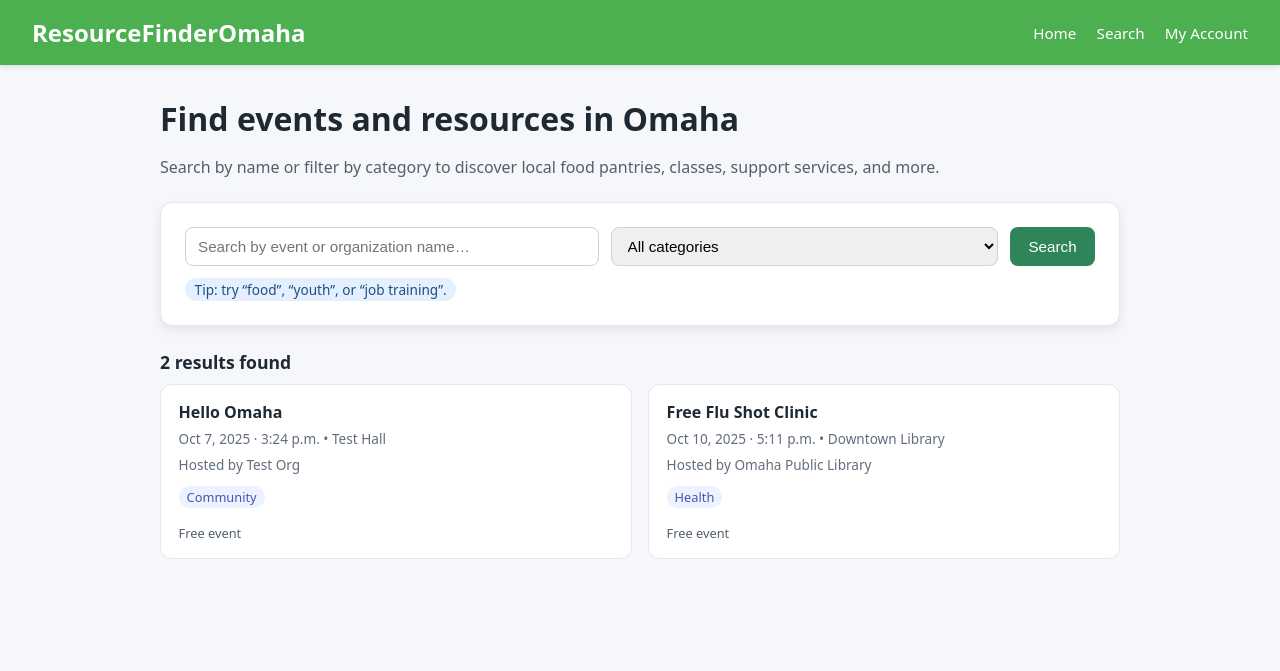
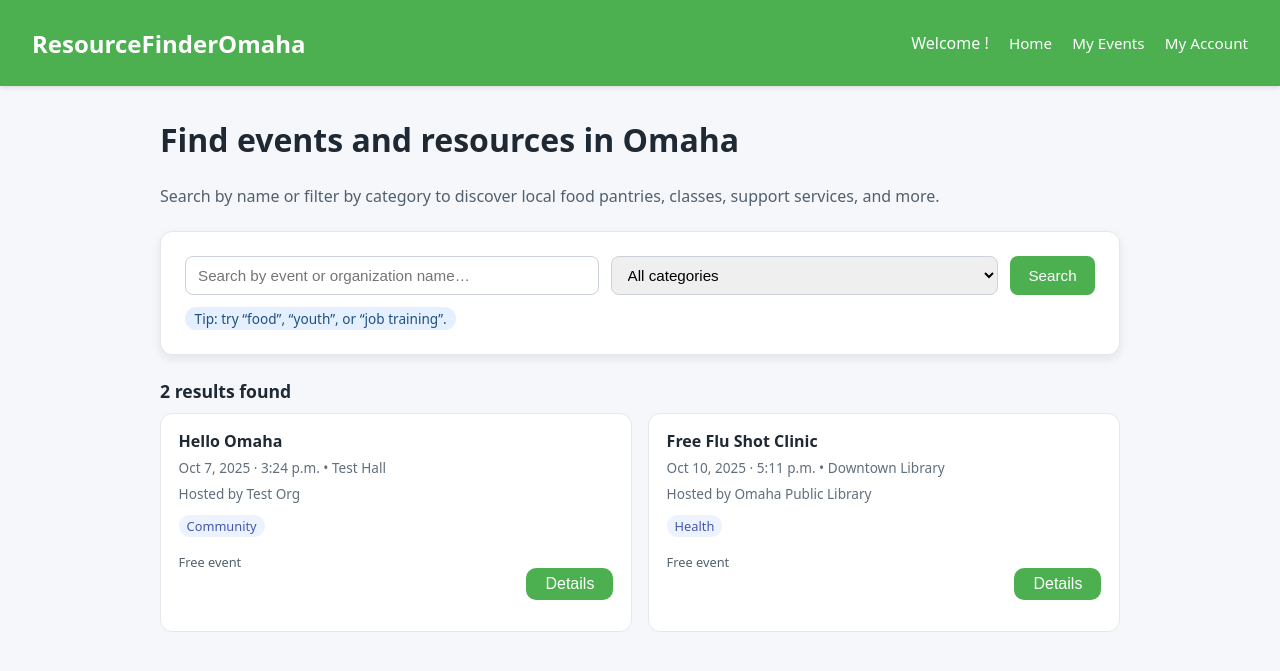
Before and after one commit to LaurelleS/ResourceFinderOmaha, a Django app: page /accounts/profile/ in a window 1280 px wide. Shown: the top 671 px of the page. Run offline with Django 4.2, Linux system fonts and the light colour scheme; data comes from the database, SQL or seed files in the repository; both versions use the stored data as it was after the commit.

Commit message:
display username + button to view event details

```diff
--- a/ResourceFinderOmaha/events/templates/base.html
+++ b/ResourceFinderOmaha/events/templates/base.html
@@ -84,7 +84,7 @@
       padding: 0.55rem 1.15rem;
       border-radius: 0.5rem;
       border: none;
-      background: #2f855a;
+      background: #4CAF50;
       color: white;
       cursor: pointer;
       font-size: 0.95rem;
@@ -167,6 +167,29 @@
       display: block;
       margin-bottom: 0.3rem;
     }
+    p {
+      display: inline-block;
+    }
+
+
+    #register-button {
+        padding: 7px;
+        border-radius: 10px;
+        margin-top: 15px;
+        margin-bottom: 15px;
+        border: none;
+        color: white;
+        cursor: pointer;
+        background-color: #4CAF50;
+        width: 20%;
+        font-size: 16px;
+        float: right;
+    }
+
+    #register-button:hover {
+      background: #276749;
+    }
+
   </style>
 
   {% block extra_head %}{% endblock %}
@@ -176,13 +199,11 @@
     <div class="logo">ResourceFinderOmaha</div>
     <nav>
       {% csrf_token %}
+      <p>Welcome {{ user.username }}!</p>
       <!-- these routes already exist in urls.py -->
       <a href="{% url 'home' %}">Home</a>
-      <a href="#">Search</a>
+      <a href="#">My Events</a>
       <a href="#">My Account</a>
-      {% if is_org %}
-      <a href="#">My Events</a>
-      {% endif %}
     </nav>
   </header>
 
--- a/ResourceFinderOmaha/events/templates/home.html
+++ b/ResourceFinderOmaha/events/templates/home.html
@@ -83,6 +83,7 @@
               {% if event.capacity %}
                 • Capacity: {{ event.capacity }}
               {% endif %}
+              <button id="register-button" type="submit">Details</button>
             </div>
           </article>
         {% endfor %}
```
Also changed, not shown: ResourceFinderOmaha/db.sqlite3, 1 other file.
